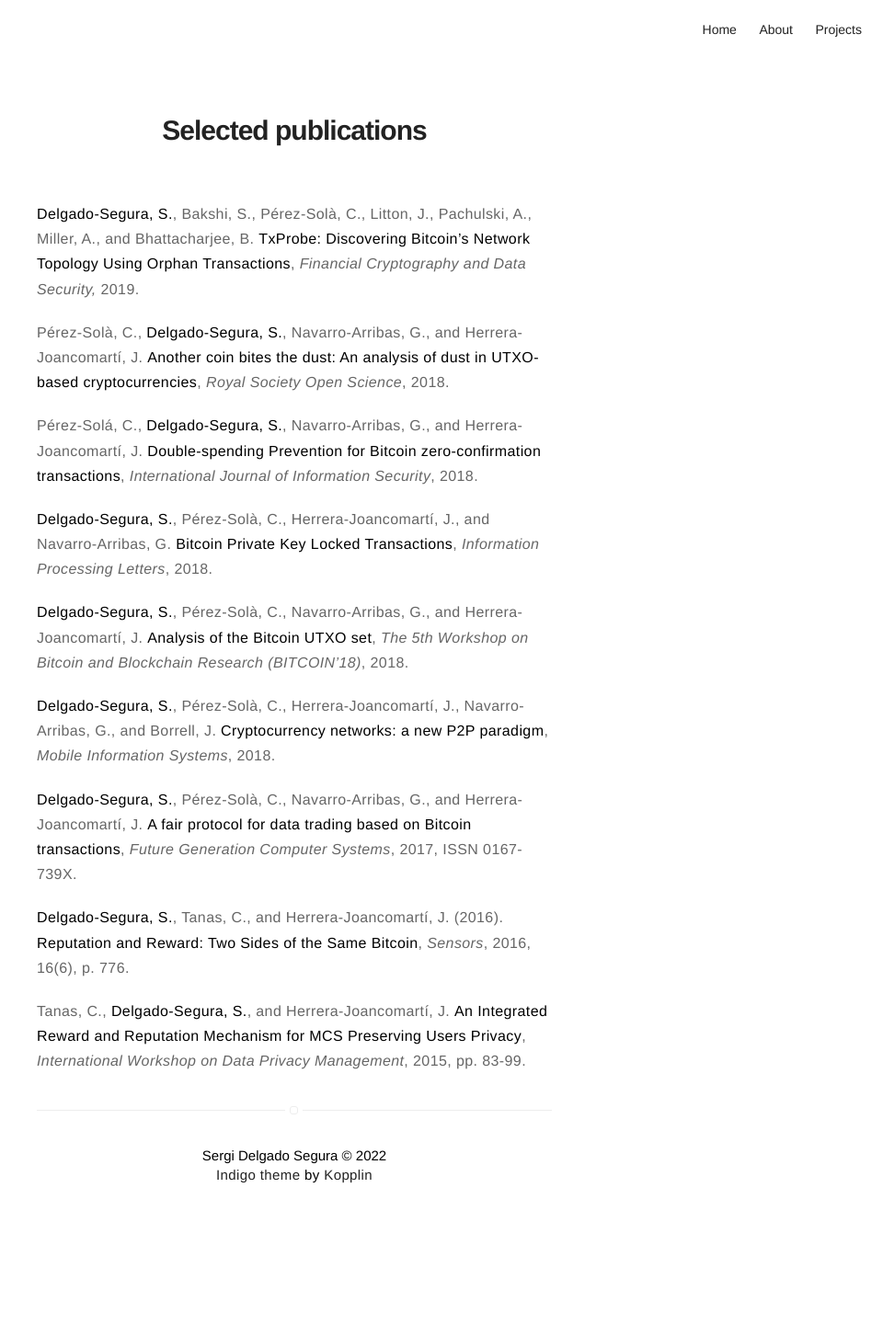
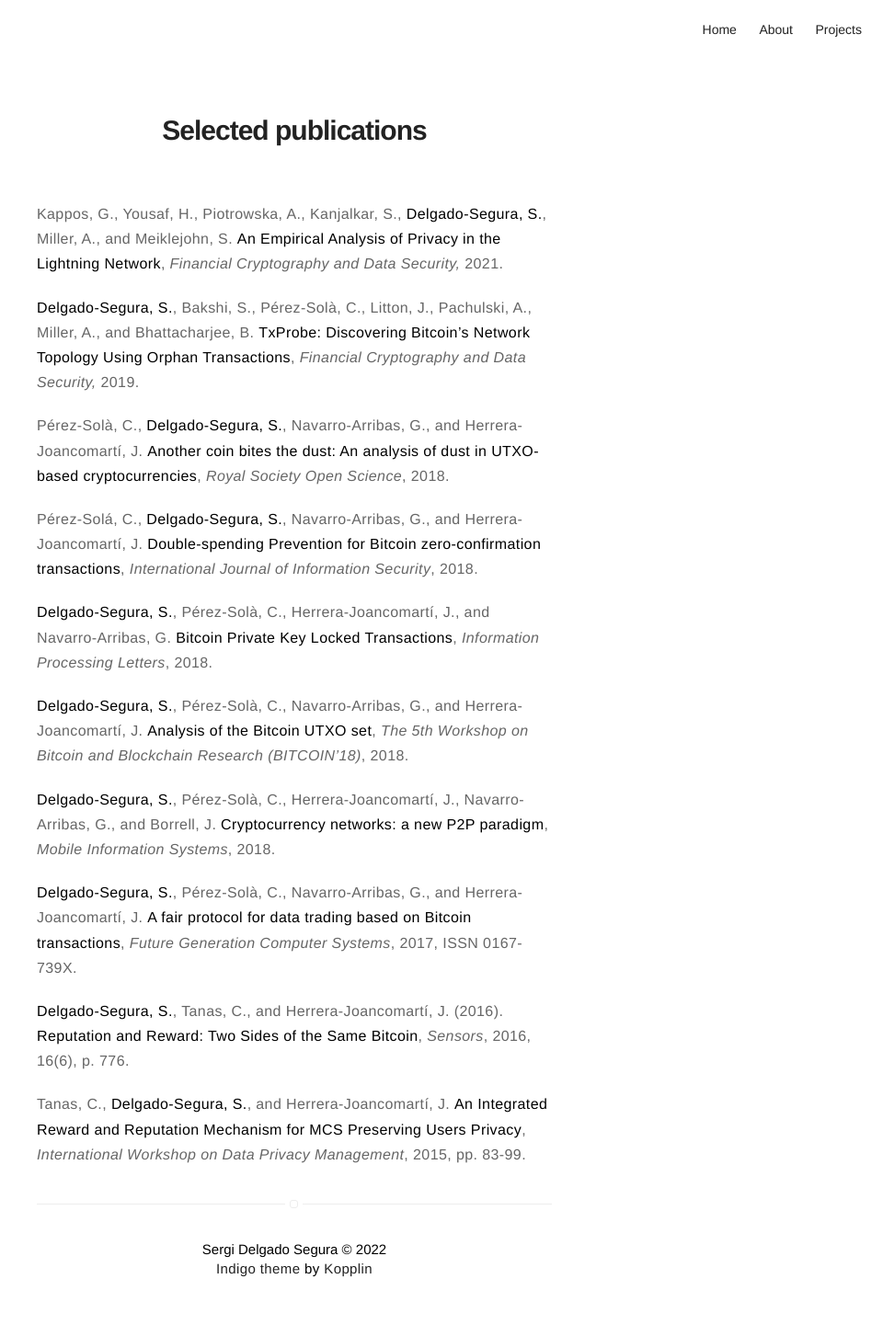
Before and after one commit to sr-gi/me, a Jekyll site: the page built from publications.md, in a window 1280 px wide. Shown: the whole page at 92% size, without its empty margins (320-1280 px from the left). Built offline with Jekyll 4.4.1, drawn with Linux system fonts in a browser that asks for light colours; before the commit the page ends 1351 px from its top, so only the background shows below that.

Commit message:
Adds LN paper to publications

```diff
--- a/publications.md
+++ b/publications.md
@@ -4,6 +4,8 @@ layout: page
 ---
 
 # Selected publications
+
+Kappos, G., Yousaf, H., Piotrowska, A., Kanjalkar, S., **Delgado-Segura, S.**, Miller, A., and Meiklejohn, S. [**An Empirical Analysis of Privacy in the Lightning Network**](https://arxiv.org/pdf/2003.12470.pdf), *Financial Cryptography and Data Security,* 2021.
 
 **Delgado-Segura, S.**, Bakshi, S., Pérez-Solà, C., Litton, J., Pachulski, A., Miller, A., and Bhattacharjee, B. [**TxProbe: Discovering Bitcoin's Network Topology Using Orphan Transactions**](https://arxiv.org/pdf/1812.00942.pdf), *Financial Cryptography and Data Security,* 2019.
 
```
